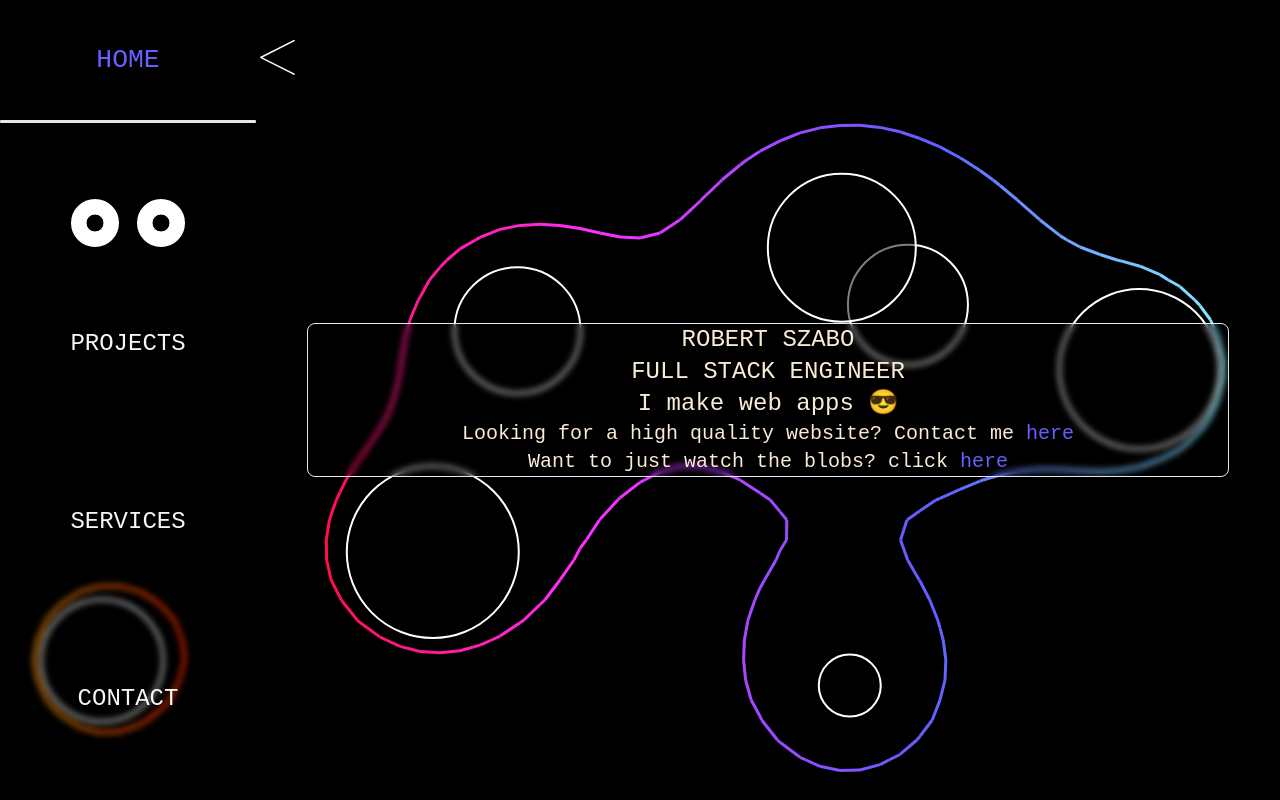
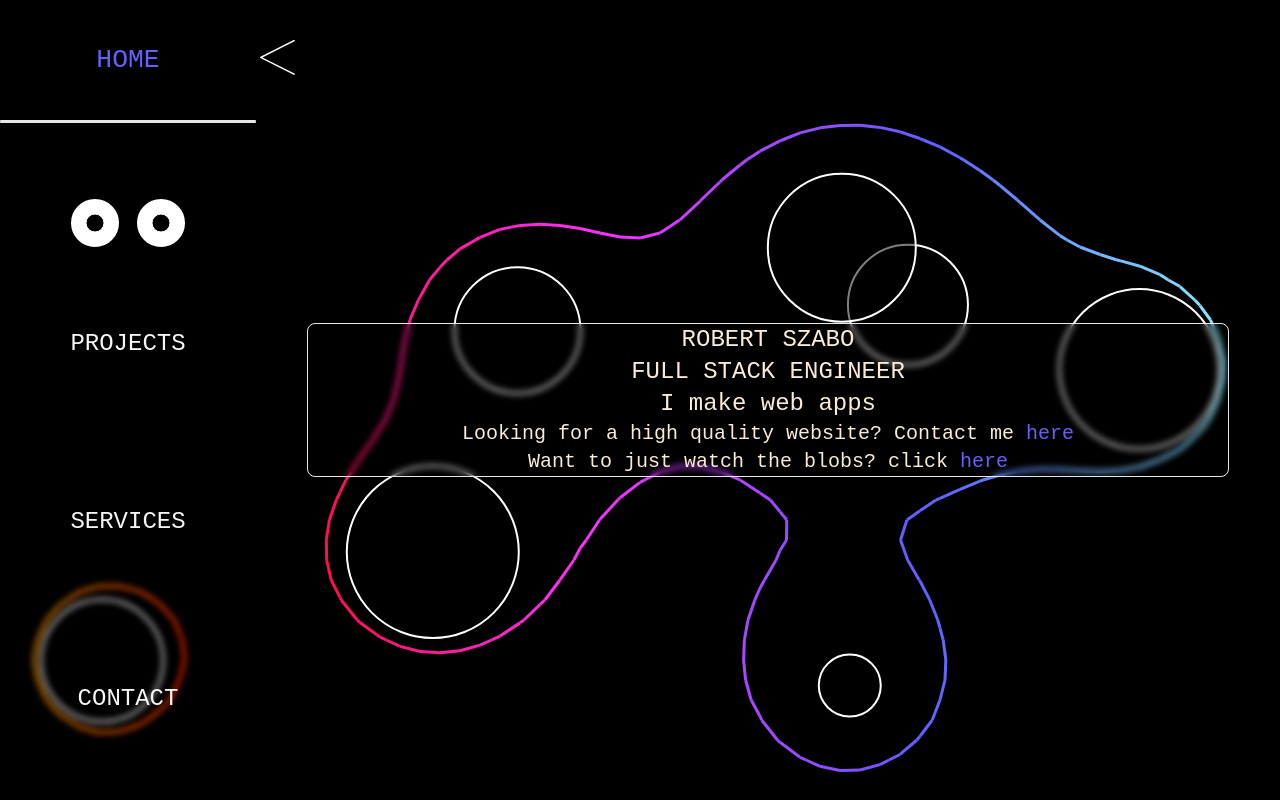
Before and after one commit to szabbbbu/ResumeWebsite, a Next.js app: page / in a window 1280 px wide. Built offline with nearby package versions, Linux system fonts and the light colour scheme.

Commit message:
remove unused deps

```diff
--- a/package.json
+++ b/package.json
@@ -12,8 +12,6 @@
   },
   "dependencies": {
     "@hcaptcha/react-hcaptcha": "^1.9.3",
-    "@radix-ui/react-icons": "^1.3.0",
-    "embla-carousel-react": "^8.0.0-rc21",
     "next": "^14.0.4",
     "react": "^18",
     "react-dom": "^18"
--- a/src/app/page.tsx
+++ b/src/app/page.tsx
@@ -2,7 +2,6 @@
 import Link from "next/link";
 import Animated from "@/components/Animated";
 import { showContentIfMobileMenuHidden } from "@/components/util/HideIfMobile";
-import { MouseEventHandler } from "react";
 
 export default function Home() {
   //TODO: don't start animations until the user closes the menu in mobile
@@ -19,7 +18,7 @@ export default function Home() {
           <h1 className="text-2xl text-center uppercase">Full stack engineer</h1>
         </Animated>
         <Animated delay={210}>
-          <h2 className="text-center text-2xl">I make web apps 😎</h2>
+          <h2 className="text-center text-2xl">I make web apps</h2>
         </Animated>
         <Animated delay={310}>
           <h2 className="text-xl text-center">
```
Also changed, not shown: 1 other file (tests, documents, lock files or other folders).
